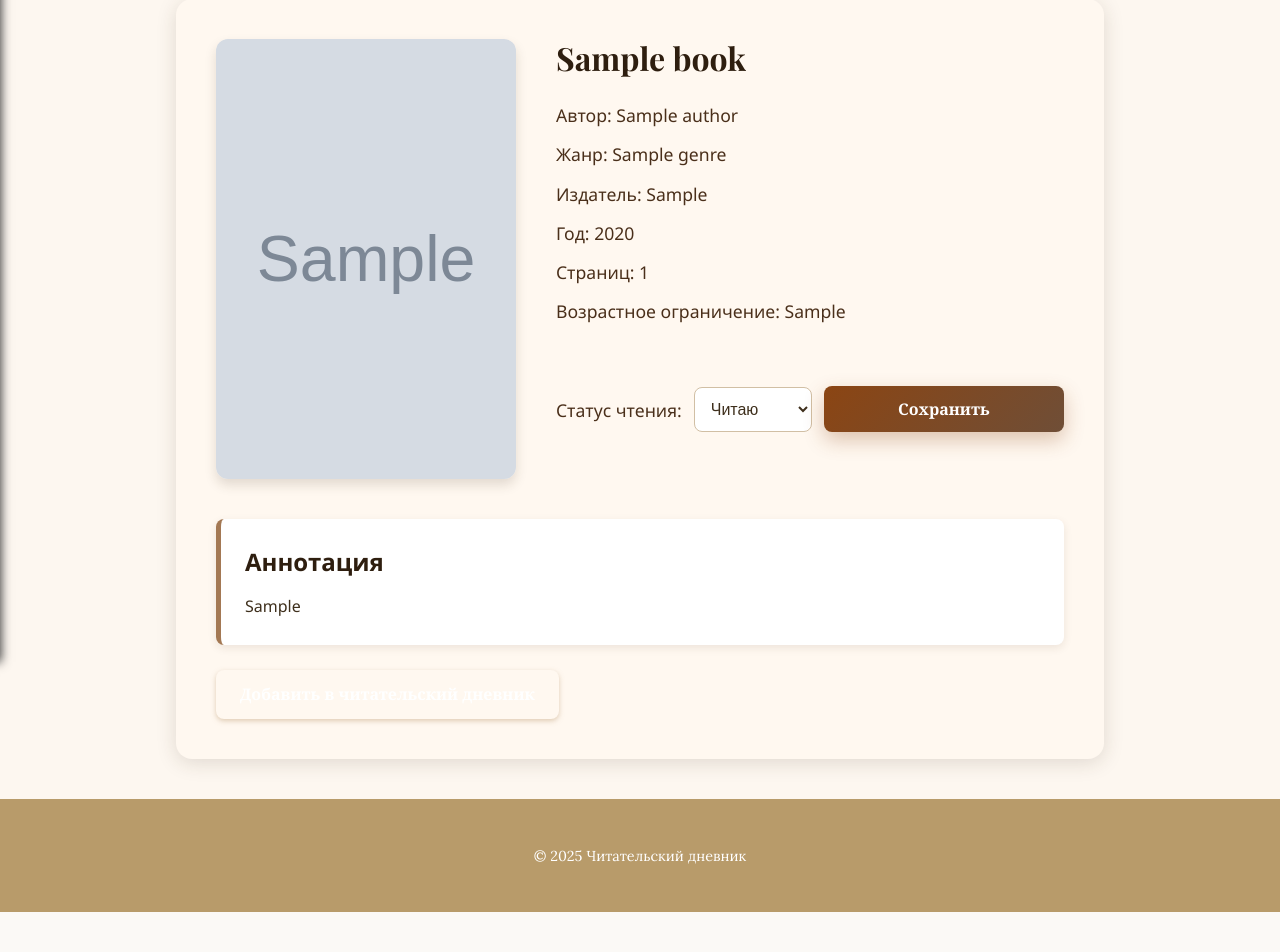
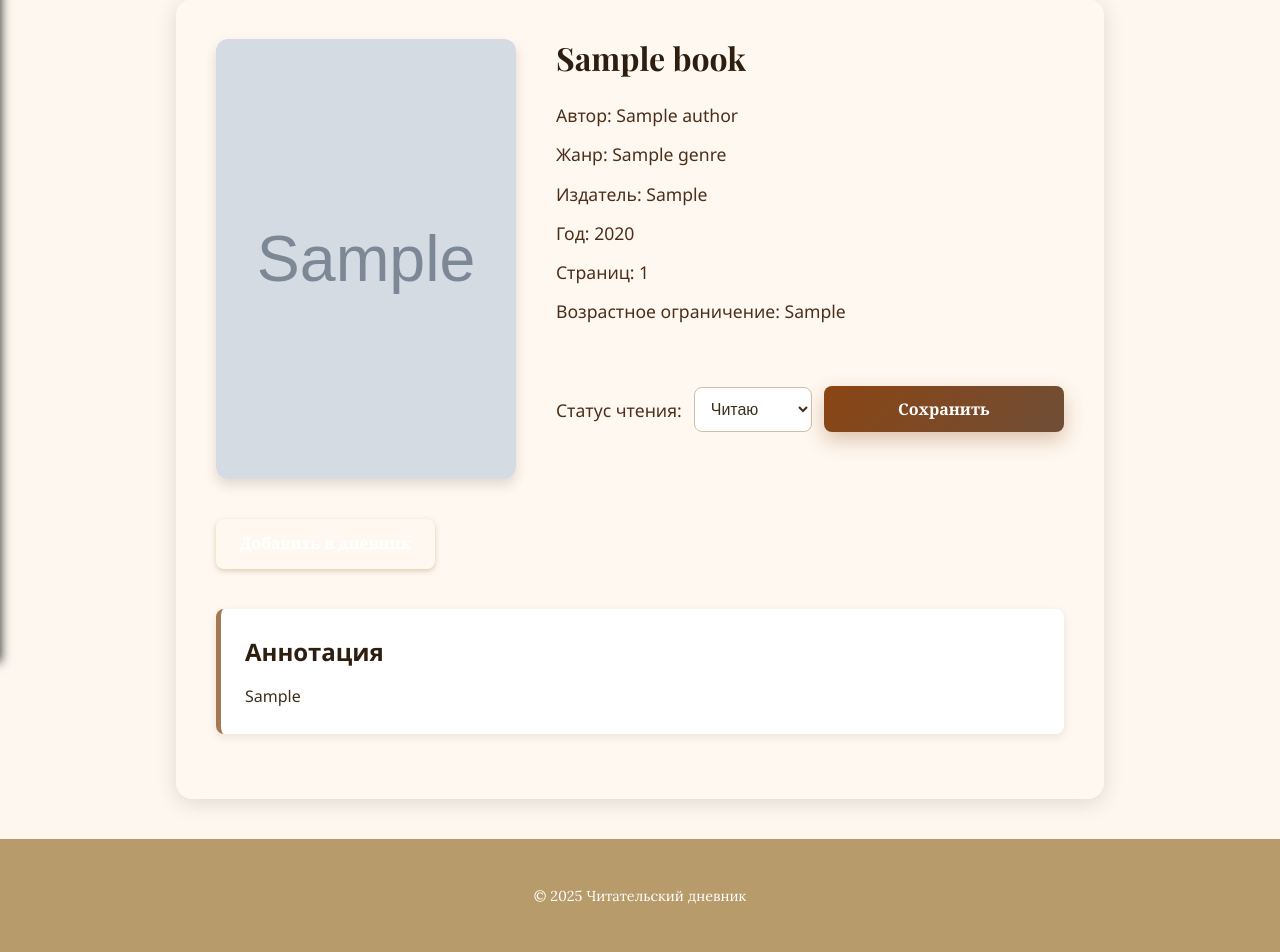
Before and after one commit to Hronaxe/book-diary, a Django app: page /books/1/ in a window 1280 px wide. Shown: the part 138-1090 px from the top of the page. Before the commit the page ends 1050 px from the top, so only its background shows below. Run offline with Django 5.2, Linux system fonts and the light colour scheme; a user stored in the database is signed in; tables that the repository leaves empty hold one stand-in row (values such as "Sample post"); grey boxes marked "Sample" are stand-in pictures.

Commit message:
template tweaks

```diff
--- a/core/templates/base.html
+++ b/core/templates/base.html
@@ -161,7 +161,7 @@
   <ul class="menu-list">
     <li><a href="{% url 'user_books' %}" class="nav__link">Добавить книгу</a></li>
     <li><a href="{% url 'profile' %}" class="nav__link">Профиль</a></li>
-    <li><a href="{% url 'diary' %}" class="nav__link">Статус чтения</a></li>
+    <li><a href="{% url 'diary' %}" class="nav__link">Дневник</a></li>
     <li><a href="{% url 'index' %}" class="nav__link">------</a></li>
   </ul>
 </div>
--- a/core/templates/book_detail.html
+++ b/core/templates/book_detail.html
@@ -258,14 +258,15 @@
       {% endif %}
     </div>
   </div>
+  <a href="{% url 'add_diary_entry' book.id  %}" class="btn btn-primary">
+    Добавить в дневник
+  </a>
 
   <div class="book-detail__annotation">
     <h3>Аннотация</h3>
     <p>{{ book.annotation|linebreaks }}</p>
   </div>
-  <a href="{% url 'add_diary_entry' book.id  %}" class="btn btn-primary">
-    Добавить в читательский дневник
-  </a>
+
 
   {% if book.text_file %}
   <div class="book-detail__download">
--- a/core/templates/catalog.html
+++ b/core/templates/catalog.html
@@ -111,7 +111,7 @@
   <h2>Авторы</h2>
   <div class="slider slider-authors">
     {% for author in authors %}
-      <a href="{% url 'genres_and_authors' %}#author-{{ author.id }}" class="slider-item" tabindex="0" aria-label="Автор {{ author.name }}">
+      <a href="{% url 'catalog' %}?author={{ author.id }}" class="slider-item" tabindex="0" aria-label="Автор {{ author.name }}">
         {% if author.photo %}
           <img src="{{ author.photo.url }}" alt="Фото автора {{ author.name }}" class="slider-item__image" loading="lazy" />
         {% else %}
@@ -125,7 +125,7 @@
   <h2>Жанры</h2>
   <div class="slider slider-genres">
     {% for genre in genres %}
-      <a href="{% url 'genres_and_authors' %}#genre-{{ genre.id }}" class="slider-item" tabindex="0" aria-label="Жанр {{ genre.name }}">
+      <a href="{% url 'catalog' %}?genre={{ genre.id }}" class="slider-item" tabindex="0" aria-label="Жанр {{ genre.name }}">
         <div class="slider-item__placeholder genre-placeholder">{{ genre.name|slice:":1" }}</div>
         <span class="slider-item__name">{{ genre.name }}</span>
       </a>
```
